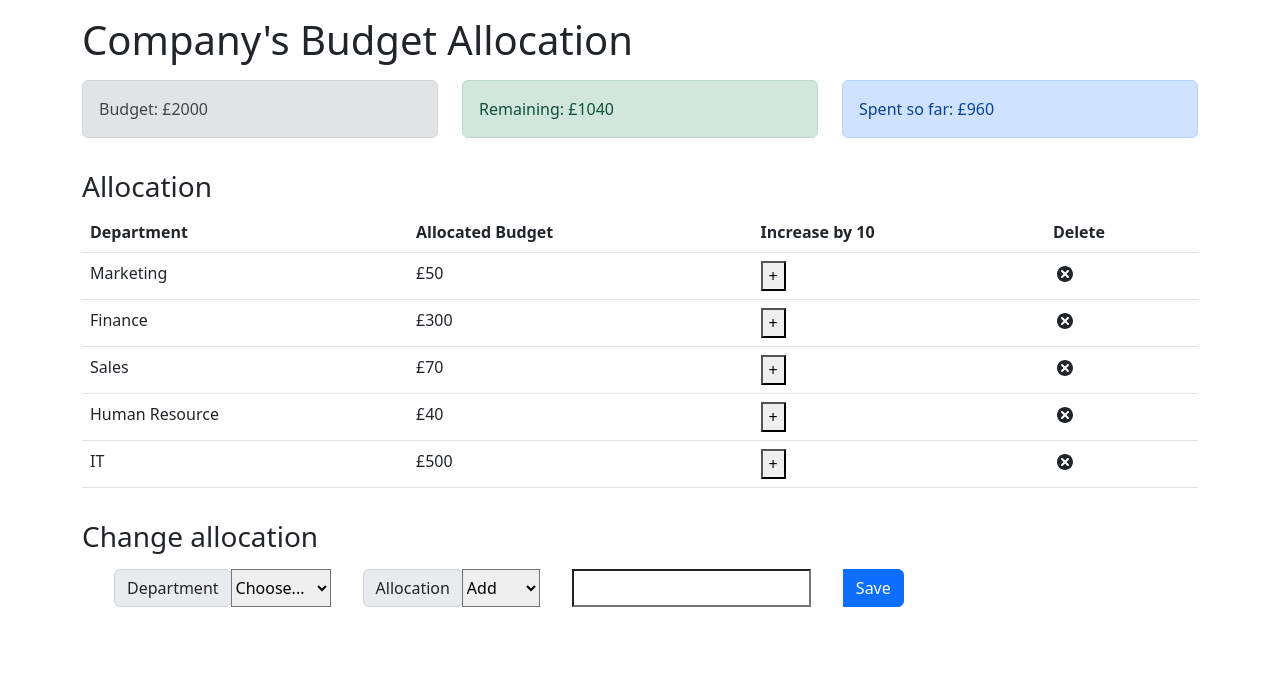
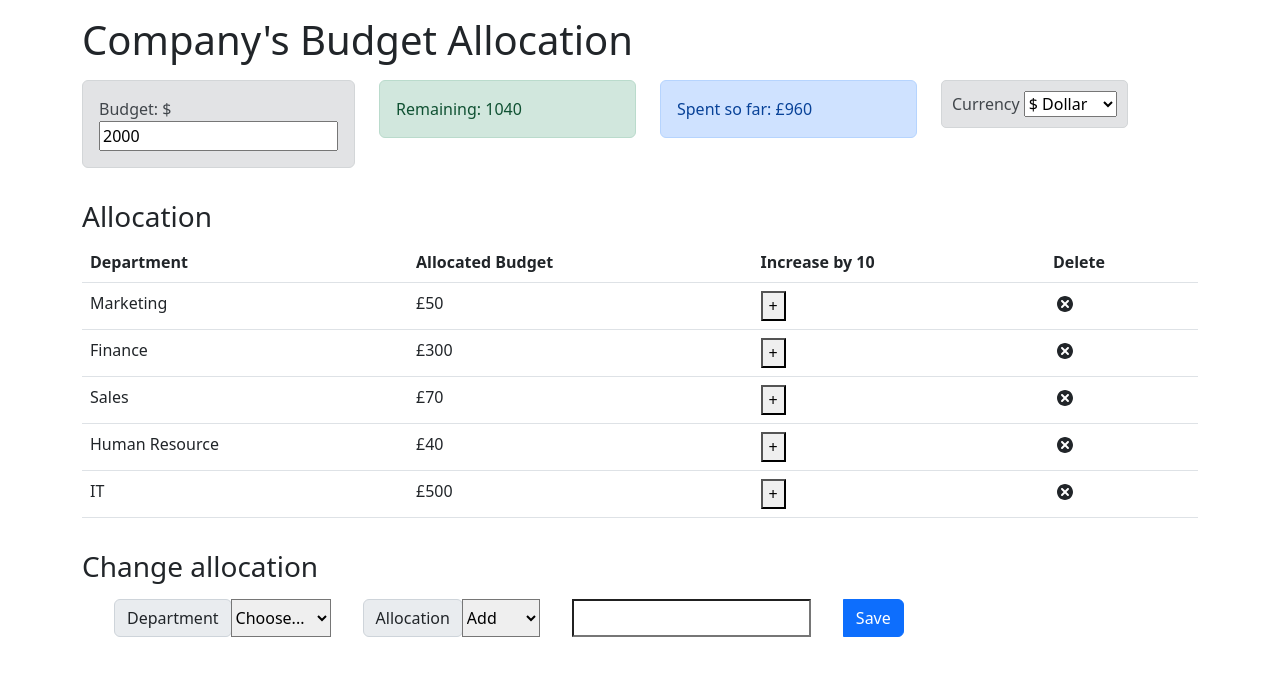
Before and after one commit to ibm-developer-skills-network/ejtos-react_budget_app, a React (Create React App) app: page / in a window 1280 px wide. Shown: the top 676 px of the page. Built offline with nearby package versions, Linux system fonts and the light colour scheme.

Commit message:
added functional currency switcher

```diff
--- a/public/index.html
+++ b/public/index.html
@@ -24,7 +24,7 @@
       work correctly both with client-side routing and a non-root public URL.
       Learn how to configure a non-root public URL by running `npm run build`.
     -->
-    <title>React App</title>
+    <title>Budget App</title>
   </head>
   <body>
     <noscript>You need to enable JavaScript to run this app.</noscript>
--- a/src/App.js
+++ b/src/App.js
@@ -7,6 +7,7 @@ import ExpenseTotal from './components/ExpenseTotal';
 import ExpenseList from './components/ExpenseList';
 import AllocationForm from './components/AllocationForm';
 import RemainingBudget from './components/Remaining';
+import Currency from './components/Currency';
 
 const App = () => {
     return (
@@ -23,6 +24,7 @@ const App = () => {
                     <div className='col-sm'>
                         <ExpenseTotal />
                     </div>
+                    <div className='col-sm'><Currency /></div>
                 </div>
                 <h3 className='mt-3'>Allocation</h3>
                 <div className='row '>
--- a/src/components/AllocationForm.js
+++ b/src/components/AllocationForm.js
@@ -2,7 +2,7 @@ import React, { useContext, useState } from 'react';
 import { AppContext } from '../context/AppContext';
 
 const AllocationForm = (props) => {
-    const { dispatch,remaining  } = useContext(AppContext);
+    const { dispatch,remaining, currency } = useContext(AppContext);
 
     const [name, setName] = useState('');
     const [cost, setCost] = useState('');
--- a/src/components/Budget.js
+++ b/src/components/Budget.js
@@ -1,11 +1,28 @@
 import React, { useContext } from 'react';
 import { AppContext } from '../context/AppContext';
 const Budget = () => {
-    const { budget } = useContext(AppContext);
+    const { budget, expenses, dispatch, currency } = useContext(AppContext); // Corrected line
+    const totalExpenses = expenses.reduce((total, expense) =>{
+        return total+=expense.cost;
+    },0);
+    const updateBudget = (newBudget) => {
+        if(newBudget < totalExpenses) {
+            alert("Budget cannot be less than Spending");
+        }
+        if(newBudget > 20000) {
+            alert("Budget cannot exceed $20,000")
+        }
+        else {
+            dispatch({type:'SET_BUDGET', payload: newBudget});
+        }
+    };
+    console.log("Currency value:", currency);
     return (
         <div className='alert alert-secondary'>
-            <span>Budget: £{budget}</span>
+            <span>Budget: {currency}</span> {/* Corrected line */}
+            <input type="number" max="20000" value={budget} onChange={(e)=>{updateBudget(e.target.value)}}></input>
         </div>
-    );
+    )
 };
+
 export default Budget;
--- /dev/null
+++ b/src/components/Currency.js
@@ -0,0 +1,28 @@
+import React, { useContext } from 'react';
+import { AppContext } from '../context/AppContext';
+
+const Currency = () => {
+  const {dispatch } = useContext(AppContext);
+
+    const changeLocation = (val)=>{
+            dispatch({
+                type: 'CHG_CURRENCY',
+                payload: val,
+            })
+    }
+
+
+  return (
+        <div className='alert alert-secondary' style={{ display: 'inline-block', padding: '10px', borderRadius: '5px' }}> Currency {
+      <select name="Currency" id="Currency" onChange={event=>changeLocation(event.target.value)}>
+        <option value="$">$ Dollar</option>
+        <option value="£">£ Pound</option>
+        <option value="€">€ Euro</option>
+        <option value="₹">₹ Ruppee</option>
+      </select>
+      }
+    </div>
+    );
+};
+
+export default Currency;
--- a/src/components/Remaining.js
+++ b/src/components/Remaining.js
@@ -1,14 +1,14 @@
 import React, { useContext } from 'react';
 import { AppContext } from '../context/AppContext';
 const Remaining = () => {
-    const { expenses, budget } = useContext(AppContext);
+    const { expenses, budget, Currency } = useContext(AppContext);
     const totalExpenses = expenses.reduce((total, item) => {
         return (total = total + item.cost);
     }, 0);
     const alertType = totalExpenses > budget ? 'alert-danger' : 'alert-success';
     return (
         <div className={`alert ${alertType}`}>
-            <span>Remaining: £{budget - totalExpenses}</span>
+            <span>Remaining: {Currency}{budget - totalExpenses}</span>
         </div>
     );
 };
--- a/src/context/AppContext.js
+++ b/src/context/AppContext.js
@@ -86,7 +86,7 @@ const initialState = {
         { id: "Human Resource", name: 'Human Resource', cost: 40 },
         { id: "IT", name: 'IT', cost: 500 },
     ],
-    currency: '£'
+    currency: '$'
 };
 
 // 2. Creates the context this is the thing our components import and use to get the state
```
